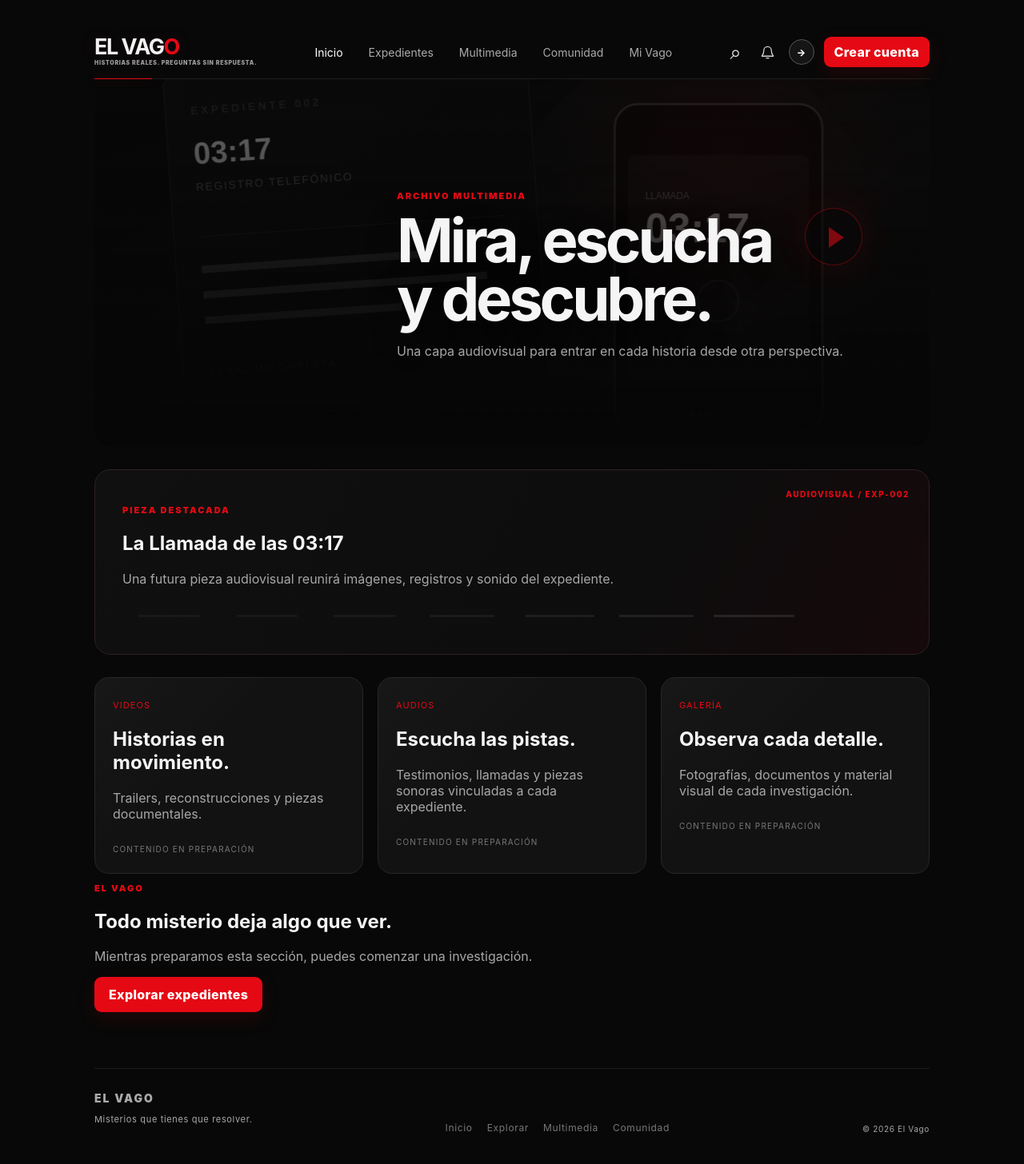
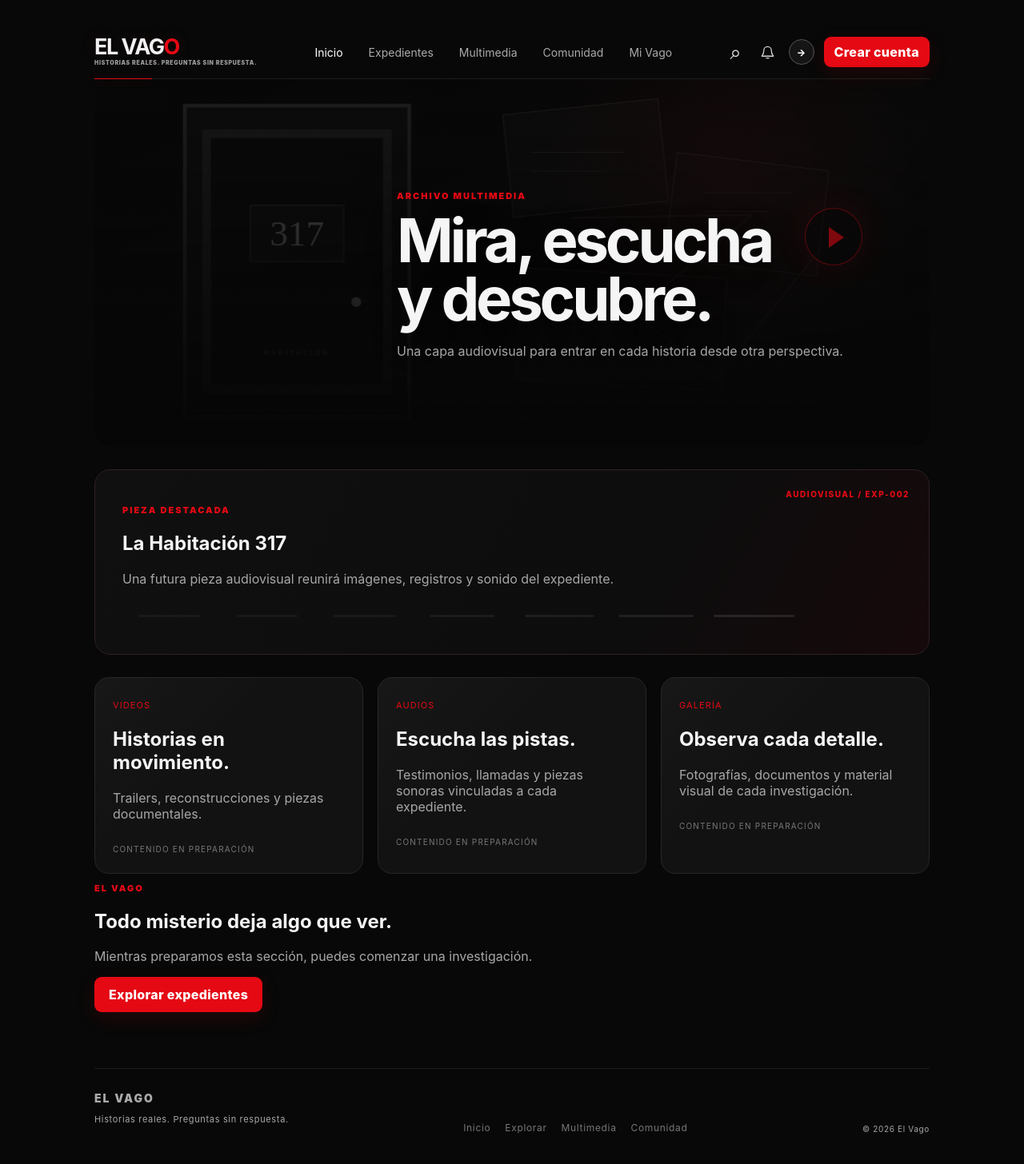
Before and after one commit to cesarrosa610-collab/el-vago, a Next.js app: page /multimedia in a window 1280 px wide. Shown: the top 1456 px of the page at 80% size. Built offline with nearby package versions, Linux system fonts and the light colour scheme; no server answers.

Commit message:
Keep multimedia focused on the real 317 case

```diff
--- a/src/app/multimedia/page.tsx
+++ b/src/app/multimedia/page.tsx
@@ -7,7 +7,7 @@ export default function Multimedia() {
       <GlobalNav />
       <section className="hero multimediaHero">
         <div className="multimediaHeroVisual" aria-hidden="true">
-          <img src="/exp-002-llamada.svg" alt="" />
+          <img src="/exp-001-habitacion.svg" alt="" />
           <span className="mediaPlay"><i /></span>
         </div>
         <div className="multimediaHeroCopy">
@@ -22,7 +22,7 @@ export default function Multimedia() {
       <section className="mediaFeature">
         <div>
           <p className="eyebrow">PIEZA DESTACADA</p>
-          <h2>La Llamada de las 03:17</h2>
+          <h2>La Habitación 317</h2>
           <p className="muted">Una futura pieza audiovisual reunirá imágenes, registros y sonido del expediente.</p>
         </div>
         <div className="mediaTimeline" aria-hidden="true">
@@ -63,7 +63,7 @@ export default function Multimedia() {
       <footer className="siteFooter">
         <div>
           <span className="footerBrand">EL VAGO</span>
-          <p className="muted">Misterios que tienes que resolver.</p>
+          <p className="muted">Historias reales. Preguntas sin respuesta.</p>
         </div>
         <div className="footerLinks">
           <Link href="/">Inicio</Link>
```
